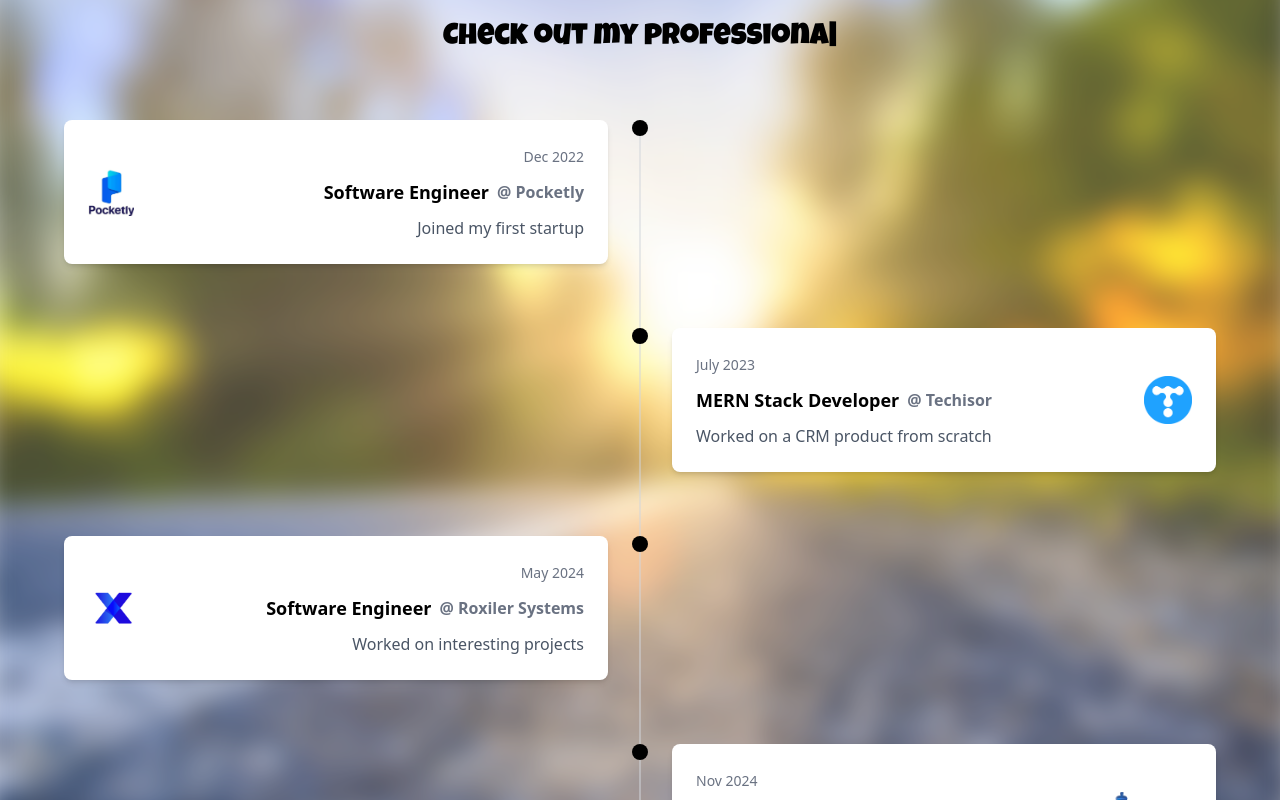
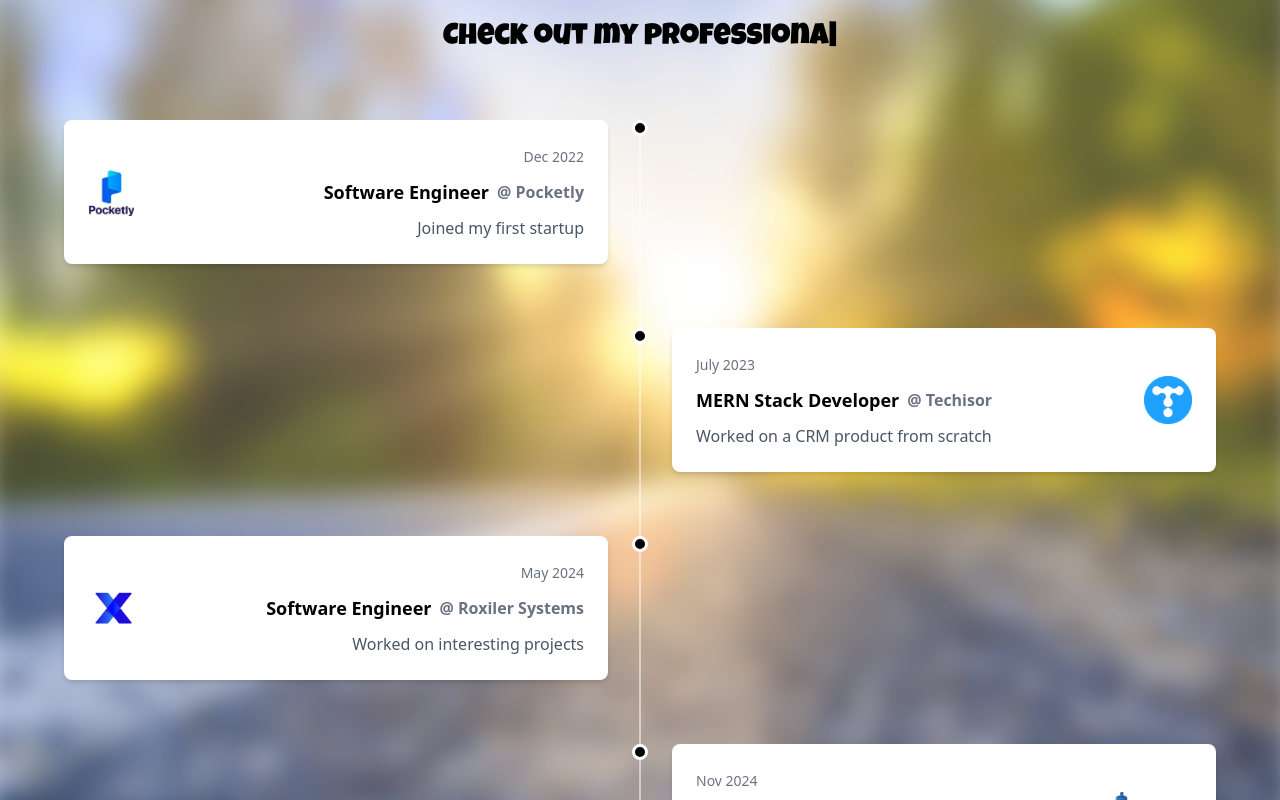
Before and after one commit to Parag-kun/portfolio, a Next.js app: page / in a window 1280 px wide. Shown: the part 860-1660 px from the top of the page. Built offline with nearby package versions, Linux system fonts and the light colour scheme.

Commit message:
Fix timeline checkpoint

```diff
--- a/app/sections/work-experience.tsx
+++ b/app/sections/work-experience.tsx
@@ -57,7 +57,7 @@
       />
 
       <div className="mt-16 relative max-w-6xl mx-auto">
-        <div className="absolute left-2 md:left-1/2 top-0 h-full w-px bg-gray-300 md:-translate-x-1/2" />
+        <div className="absolute left-2 md:left-1/2 top-0 h-full w-px bg-white md:-translate-x-1/2" />
 
         <div className="space-y-16">
           {timeline.map((item, index) => {
@@ -79,7 +79,7 @@
 
                 {/* Center dot */}
                 <div className="absolute left-0 md:left-1/2 md:-translate-x-1/2">
-                  <div className="w-4 h-4 rounded-full bg-black" />
+                  <div className="w-4 h-4 rounded-full bg-black border-3 border-white" />
                 </div>
 
                 {/* Right side */}
```
